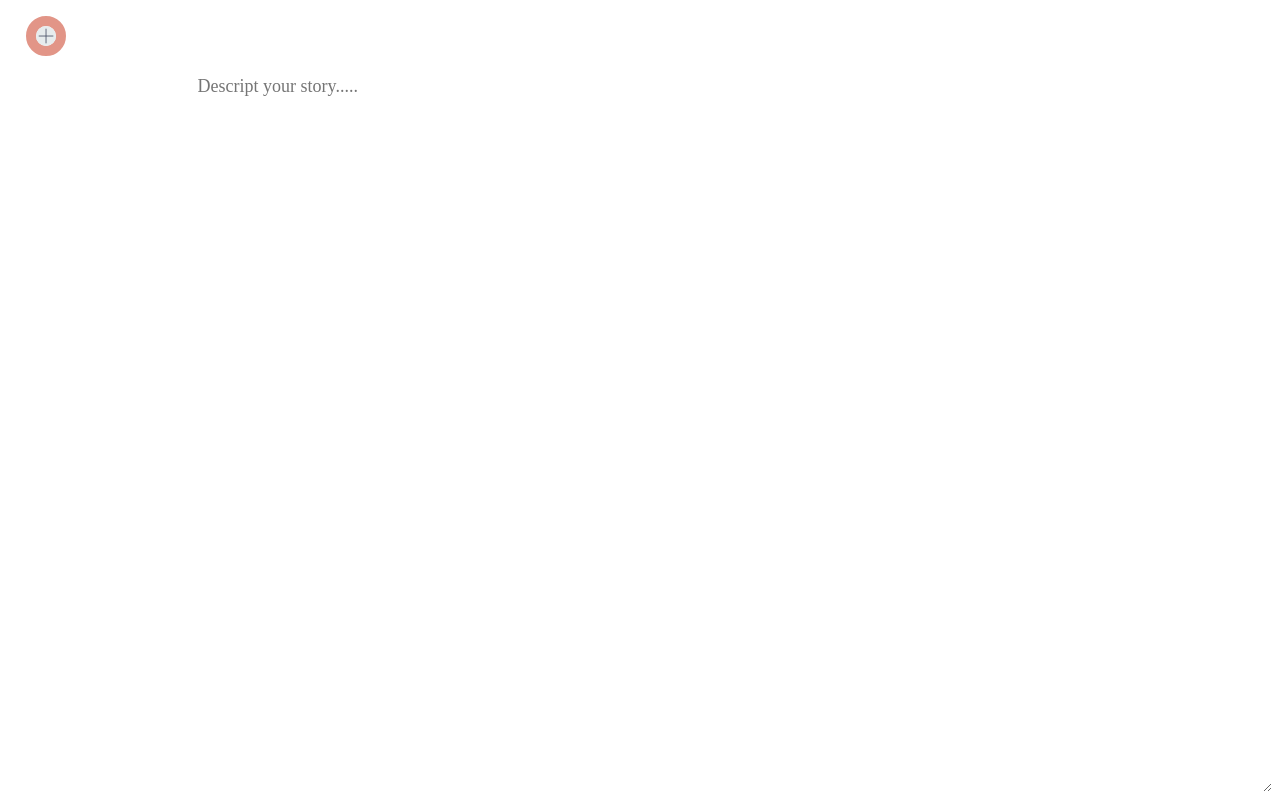
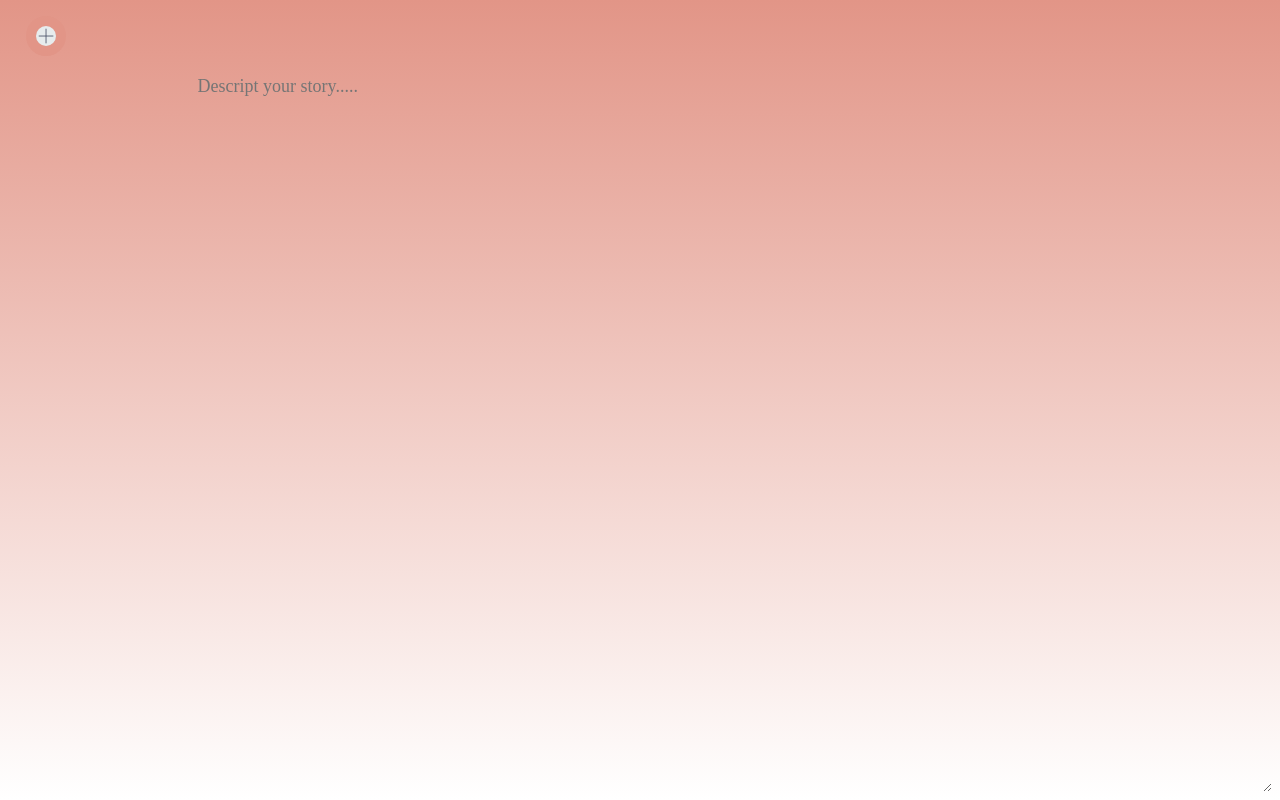
Before and after one commit to kemojal/Writy-writing-app, a plain HTML site: page index.html in a window 1280 px wide. Drawn offline with nearby package versions, Linux system fonts and the light colour scheme; a web font is replaced by a local one.

Commit message:
Update index.css

```diff
--- a/index.css
+++ b/index.css
@@ -10,7 +10,7 @@
         /* For Firefox 3.6 to 15 */
         background: linear-gradient(#E29587, white);
         /* Standard syntax */
-        background: linear-gradient(white, white);
+        background: linear-gradient(#E29587, white);
         padding: 0px;
     }
 
```
